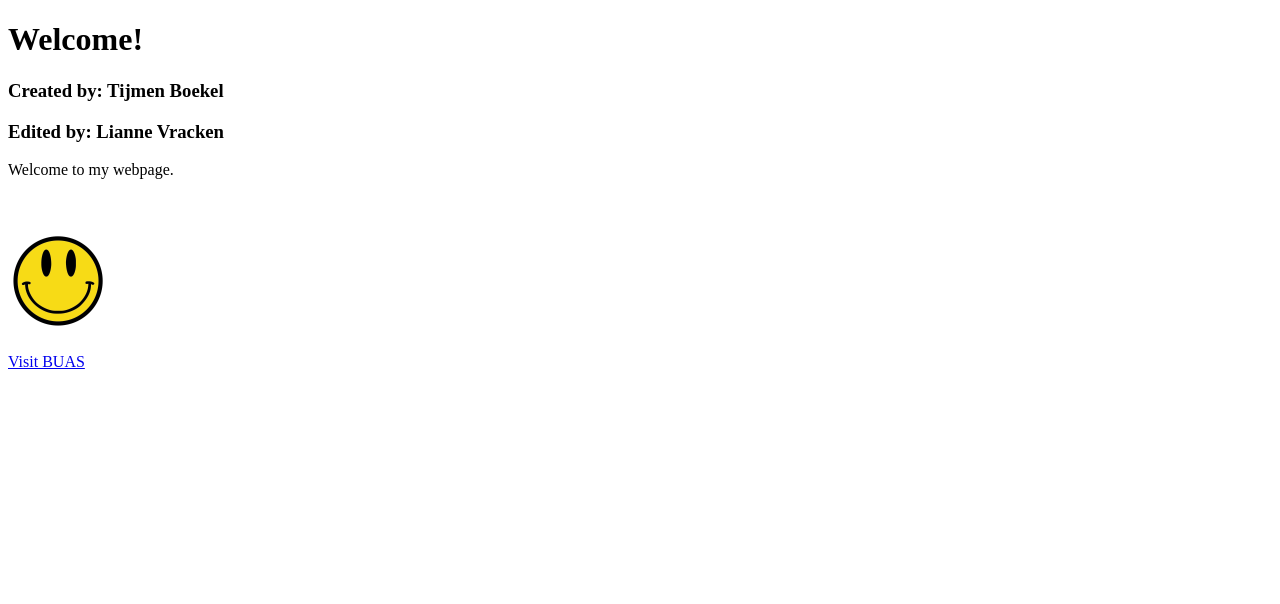
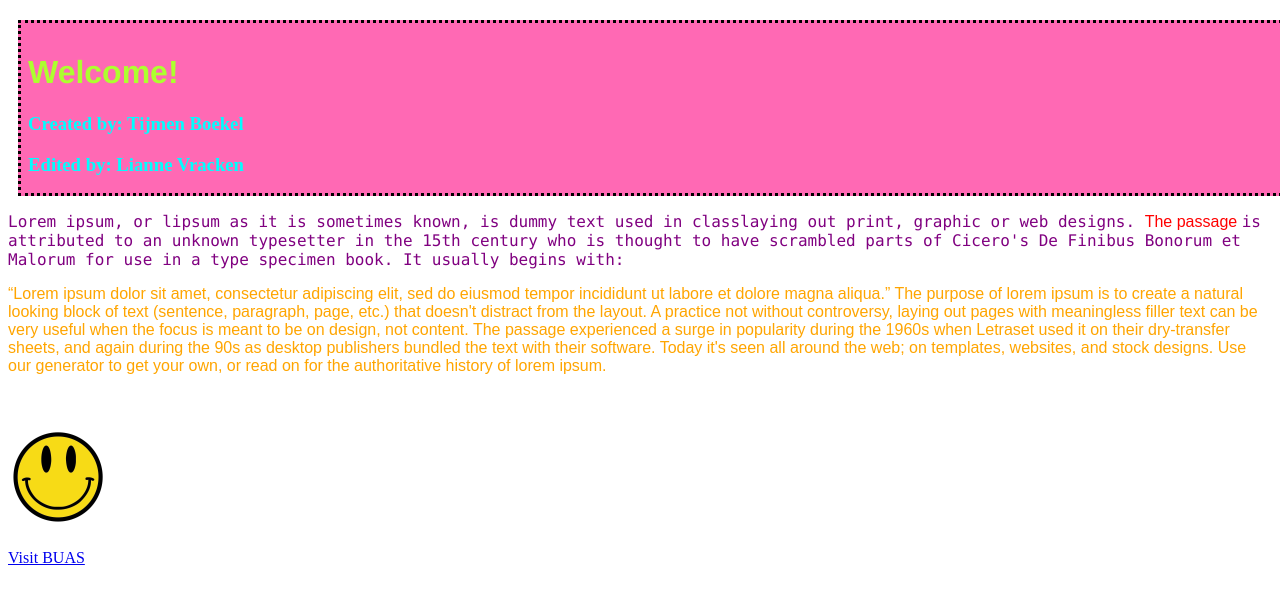
Before and after one commit to tijmenboekel/prj4-chapter-5, a plain HTML site: page index.html in a window 1280 px wide. Drawn offline with Linux system fonts and the light colour scheme.

Commit message:
Basic CSS Adittion

```diff
--- /dev/null
+++ b/css/style.css
@@ -0,0 +1,42 @@
+@charset "utf-8";
+
+p{
+
+	font-family: 'Quicksand', sans-serif;
+	color: black;
+}
+
+.purple{
+	color: purple;
+	font-family: Consolas, "Andale Mono", "Lucida Console", "Lucida Sans Typewriter", Monaco, "Courier New", "monospace";
+}
+
+.orange{
+	color: orange;
+
+}
+
+h3{
+	color: aqua;
+}
+
+#passage{
+	color: red;
+	font-family: 'Quicksand', sans-serif;
+}
+
+h1{
+	font-family: Gotham, "Helvetica Neue", Helvetica, Arial, "sans-serif";
+	color: greenyellow;
+}
+
+div{
+	background-color: hotpink;
+	width: 100%;
+	height: 150px;
+	margin-left: 10px;
+	margin-top: 20px;
+	margin-bottom: 5px;
+	border: dotted;
+	padding: 10px 0px 10px 7px;
+}
--- a/index.html
+++ b/index.html
@@ -3,13 +3,25 @@
   <head>
     <meta charset="utf-8">
   <title>First Introduction</title>
+	  <link href="css/style.css" rel="stylesheet" type="text/css">
   </head>
   <body>
-    <h1>Welcome!</h1>
-	  <h3>Created by: Tijmen Boekel</h3>
-	  <h3>Edited by: Lianne Vracken</h3>
-      <p> Welcome to my webpage. </p><br><br>
-    <img alt="Smiley Face" src="images/image.jpg" width="100" height="100"> <br><br>
-    <a href="https://www.buas.nl/">Visit BUAS</a>
+	  <div class="myheader">
+    	<h1>Welcome!</h1>
+	  	<h3>Created by: Tijmen Boekel</h3>
+	  	<h3>Edited by: Lianne Vracken</h3>
+	 </div>
+
+
+      <p class="purple">Lorem ipsum, or lipsum as it is sometimes known, is dummy text used in classlaying out print, graphic or web designs. <span id="passage">The passage </span> is attributed to an unknown typesetter in the 15th century who is thought to have scrambled parts of Cicero's De Finibus Bonorum et Malorum for use in a type specimen book. It usually begins with: </p>
+
+      <p class="orange">“Lorem ipsum dolor sit amet, consectetur adipiscing elit, sed do eiusmod tempor incididunt ut labore et dolore magna aliqua.” The purpose of lorem ipsum is to create a natural looking block of text (sentence, paragraph, page, etc.) that doesn't distract from the layout. A practice not without controversy, laying out pages with meaningless filler text can be very useful when the focus is meant to be on design, not content. The passage experienced a surge in popularity during the 1960s when Letraset used it on their dry-transfer sheets, and again during the 90s as desktop publishers bundled the text with their software. Today it's seen all around the web; on templates, websites, and stock designs. Use our generator to get your own, or read on for the authoritative history of lorem ipsum.
+      </p>
+
+	  <br><br>
+
+	 <img alt="Smiley Face" src="images/image.jpg" width="100" height="100"> <br><br>
+
+	 <a href="https://www.buas.nl/">Visit BUAS</a>
   </body>
 </html>
```
